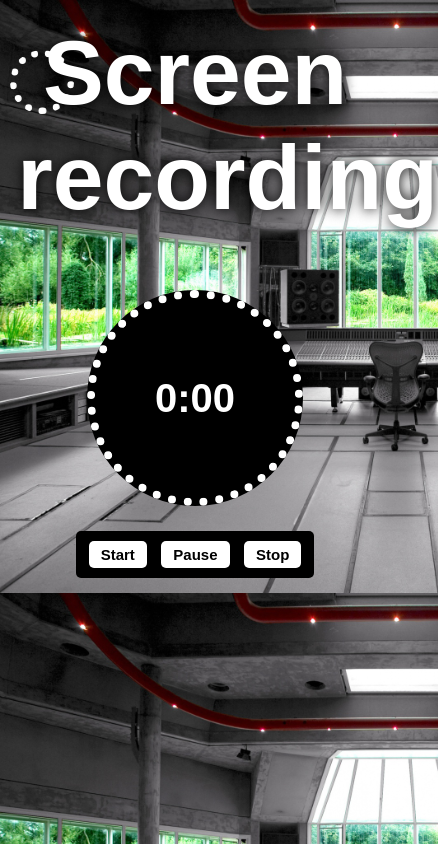
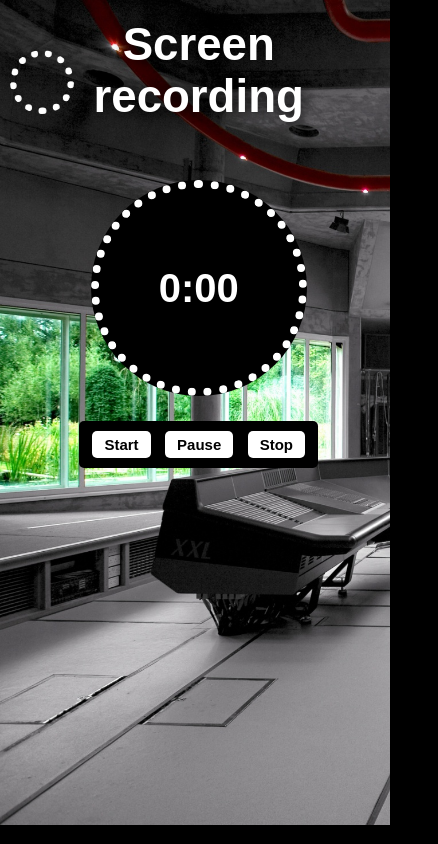
Before and after one commit to muhammad702/Screen_Recording, a plain HTML site: page index.html in a window 390 px wide. Shown: the whole page, 438 px wide, since content can reach past the window. Drawn offline with Linux system fonts and the light colour scheme.

Commit message:
Update style.css

```diff
--- a/style.css
+++ b/style.css
@@ -4,6 +4,9 @@ text-align: center;
   background-color: #000;
   background-image: url(images/1.jpg);
   background-size: cover;
+  background-repeat: no-repeat;
+  width: 97.8vw;
+  height: 95vh;
 }
 h2{
   margin: 15px 0 30px ;
@@ -11,6 +14,13 @@ h2{
   font-size: 6em;
   animation: scalling 2s linear  infinite alternate;
   text-shadow: 0 0 15px #000;
+}
+@media (max-width:1000px) {
+  h2{
+
+  font-size: 3em;
+
+  }
 }
 @keyframes scalling {
   from{
```
